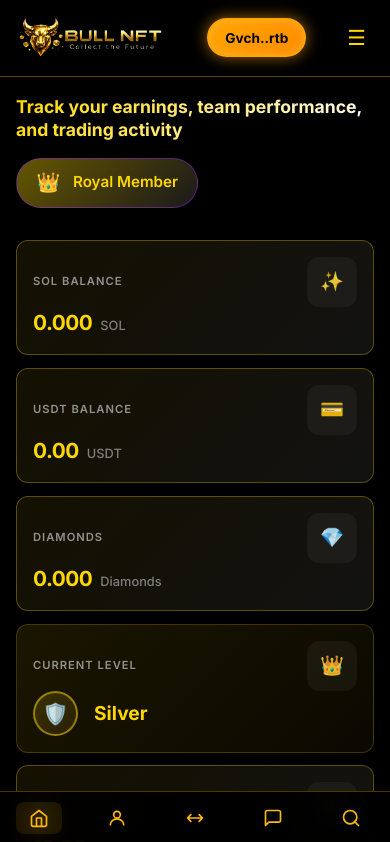
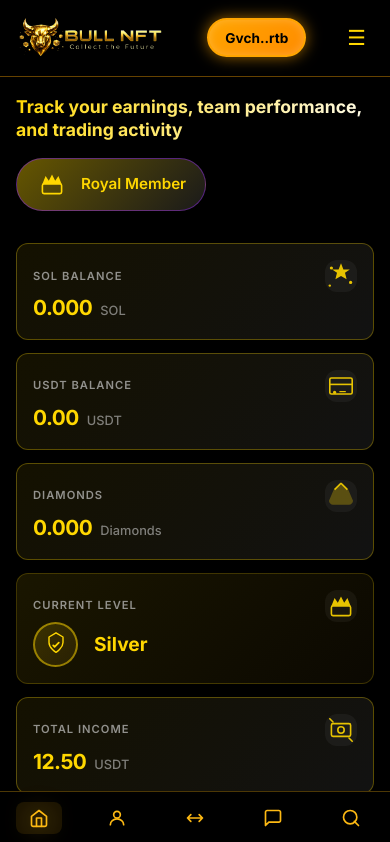
Before and after one commit to guptaayush945-cyber/BullNFT, a React (Vite) app: page /dashboard in a window 390 px wide. Shown: the top 842 px of the page. Built offline with nearby package versions, Linux system fonts and the light colour scheme.

Commit message:
Convert Dashboard emoji icons to SVG components

```diff
--- a/src/components/SvgIcons.tsx
+++ b/src/components/SvgIcons.tsx
@@ -67,3 +67,45 @@ export const TrendingIcon = ({ color }: SvgIconProps) => (
     <path d="M32 10H36V14" stroke={color} strokeWidth="2.5" strokeLinecap="round" strokeLinejoin="round" />
   </svg>
 );
+
+export const SparkleIcon = ({ color }: SvgIconProps) => (
+  <svg width="40" height="40" viewBox="0 0 40 40" fill="none" xmlns="http://www.w3.org/2000/svg">
+    <path d="M20 4L23 12H31L25 16L27 24L20 20L13 24L15 16L9 12H17L20 4Z" fill={color} />
+    <circle cx="8" cy="10" r="2" fill={color} />
+    <circle cx="32" cy="28" r="2" fill={color} />
+    <circle cx="6" cy="32" r="1.5" fill={color} />
+  </svg>
+);
+
+export const CardIcon = ({ color }: SvgIconProps) => (
+  <svg width="40" height="40" viewBox="0 0 40 40" fill="none" xmlns="http://www.w3.org/2000/svg">
+    <rect x="6" y="10" width="28" height="20" rx="2" stroke={color} strokeWidth="2" />
+    <line x1="6" y1="18" x2="34" y2="18" stroke={color} strokeWidth="2" />
+    <circle cx="12" cy="28" r="2" fill={color} />
+    <line x1="18" y1="27" x2="26" y2="27" stroke={color} strokeWidth="1.5" />
+  </svg>
+);
+
+export const DiamondIcon = ({ color }: SvgIconProps) => (
+  <svg width="40" height="40" viewBox="0 0 40 40" fill="none" xmlns="http://www.w3.org/2000/svg">
+    <path d="M20 4L28 12L34 26C34 28 32 30 30 30H10C8 30 6 28 6 26L12 12L20 4Z" fill={color} opacity="0.3" stroke={color} strokeWidth="2" />
+    <line x1="20" y1="4" x2="12" y2="12" stroke={color} strokeWidth="2" />
+    <line x1="20" y1="4" x2="28" y2="12" stroke={color} strokeWidth="2" />
+  </svg>
+);
+
+export const ShieldIcon = ({ color }: SvgIconProps) => (
+  <svg width="40" height="40" viewBox="0 0 40 40" fill="none" xmlns="http://www.w3.org/2000/svg">
+    <path d="M20 4L10 10V18C10 26 20 32 20 32C20 32 30 26 30 18V10L20 4Z" stroke={color} strokeWidth="2" strokeLinecap="round" strokeLinejoin="round" />
+    <path d="M16 22L18 24L24 18" stroke={color} strokeWidth="2.5" strokeLinecap="round" strokeLinejoin="round" />
+  </svg>
+);
+
+export const MoneyIcon = ({ color }: SvgIconProps) => (
+  <svg width="40" height="40" viewBox="0 0 40 40" fill="none" xmlns="http://www.w3.org/2000/svg">
+    <rect x="8" y="12" width="24" height="16" rx="2" stroke={color} strokeWidth="2" />
+    <circle cx="20" cy="20" r="4" stroke={color} strokeWidth="2" />
+    <line x1="10" y1="10" x2="6" y2="6" stroke={color} strokeWidth="2" strokeLinecap="round" />
+    <line x1="30" y1="30" x2="34" y2="34" stroke={color} strokeWidth="2" strokeLinecap="round" />
+  </svg>
+);
--- a/src/pages/Dashboard.tsx
+++ b/src/pages/Dashboard.tsx
@@ -1,5 +1,6 @@
 import Header from '../components/Header';
 import BottomNavigation from '../components/BottomNavigation';
+import { CrownIcon, SparkleIcon, CardIcon, DiamondIcon, ShieldIcon, MoneyIcon } from '../components/SvgIcons';
 import '../styles/dashboard.css';
 
 export default function Dashboard() {
@@ -22,7 +23,7 @@ export default function Dashboard() {
           <div className="dashboard-welcome">
             <h1 className="dashboard-title">{dashboardData.title}</h1>
             <div className="member-badge">
-              <span className="badge-icon">👑</span>
+              <CrownIcon color="#FFD700" />
               <span className="badge-text">{dashboardData.memberStatus}</span>
             </div>
           </div>
@@ -33,7 +34,9 @@ export default function Dashboard() {
             <div className="dashboard-card sol-card">
               <div className="card-header">
                 <h3 className="card-title">SOL BALANCE</h3>
-                <div className="card-icon">✨</div>
+                <div className="card-icon">
+                  <SparkleIcon color="#FFD700" />
+                </div>
               </div>
               <div className="card-value">
                 <span className="amount">{dashboardData.solBalance}</span>
@@ -45,7 +48,9 @@ export default function Dashboard() {
             <div className="dashboard-card usdt-card">
               <div className="card-header">
                 <h3 className="card-title">USDT BALANCE</h3>
-                <div className="card-icon">💳</div>
+                <div className="card-icon">
+                  <CardIcon color="#FFD700" />
+                </div>
               </div>
               <div className="card-value">
                 <span className="amount">{dashboardData.usdtBalance}</span>
@@ -57,7 +62,9 @@ export default function Dashboard() {
             <div className="dashboard-card diamonds-card">
               <div className="card-header">
                 <h3 className="card-title">DIAMONDS</h3>
-                <div className="card-icon">💎</div>
+                <div className="card-icon">
+                  <DiamondIcon color="#FFD700" />
+                </div>
               </div>
               <div className="card-value">
                 <span className="amount">{dashboardData.diamonds}</span>
@@ -69,11 +76,13 @@ export default function Dashboard() {
             <div className="dashboard-card level-card">
               <div className="card-header">
                 <h3 className="card-title">CURRENT LEVEL</h3>
-                <div className="card-icon">👑</div>
+                <div className="card-icon">
+                  <CrownIcon color="#FFD700" />
+                </div>
               </div>
               <div className="level-content">
                 <div className="level-badge">
-                  <div className="shield-icon">🛡️</div>
+                  <ShieldIcon color="#FFD700" />
                 </div>
                 <span className="level-name">{dashboardData.currentLevel}</span>
               </div>
@@ -83,7 +92,9 @@ export default function Dashboard() {
             <div className="dashboard-card income-card">
               <div className="card-header">
                 <h3 className="card-title">TOTAL INCOME</h3>
-                <div className="card-icon">💵</div>
+                <div className="card-icon">
+                  <MoneyIcon color="#FFD700" />
+                </div>
               </div>
               <div className="card-value">
                 <span className="amount">{dashboardData.totalIncome}</span>
--- a/src/styles/dashboard.css
+++ b/src/styles/dashboard.css
@@ -40,8 +40,9 @@
   backdrop-filter: blur(10px);
 }
 
-.badge-icon {
-  font-size: 1.2rem;
+.member-badge svg {
+  width: 32px;
+  height: 32px;
 }
 
 .badge-text {
@@ -93,6 +94,16 @@
 .card-icon {
   font-size: 1.5rem;
   opacity: 0.9;
+  display: flex;
+  align-items: center;
+  justify-content: center;
+  width: 40px;
+  height: 40px;
+}
+
+.card-icon svg {
+  width: 40px;
+  height: 40px;
 }
 
 /* Card Values */
@@ -192,8 +203,9 @@
   flex-shrink: 0;
 }
 
-.shield-icon {
-  font-size: 2rem;
+.level-badge svg {
+  width: 36px;
+  height: 36px;
 }
 
 .level-name {
@@ -246,8 +258,9 @@
     height: 50px;
   }
 
-  .shield-icon {
-    font-size: 1.5rem;
+  .level-badge svg {
+    width: 30px;
+    height: 30px;
   }
 
   .level-name {
@@ -280,7 +293,13 @@
   }
 
   .card-icon {
-    font-size: 1.2rem;
+    width: 32px;
+    height: 32px;
+  }
+
+  .card-icon svg {
+    width: 32px;
+    height: 32px;
   }
 
   .amount {
@@ -301,8 +320,9 @@
     height: 45px;
   }
 
-  .shield-icon {
-    font-size: 1.3rem;
+  .level-badge svg {
+    width: 28px;
+    height: 28px;
   }
 
   .level-name {
```
